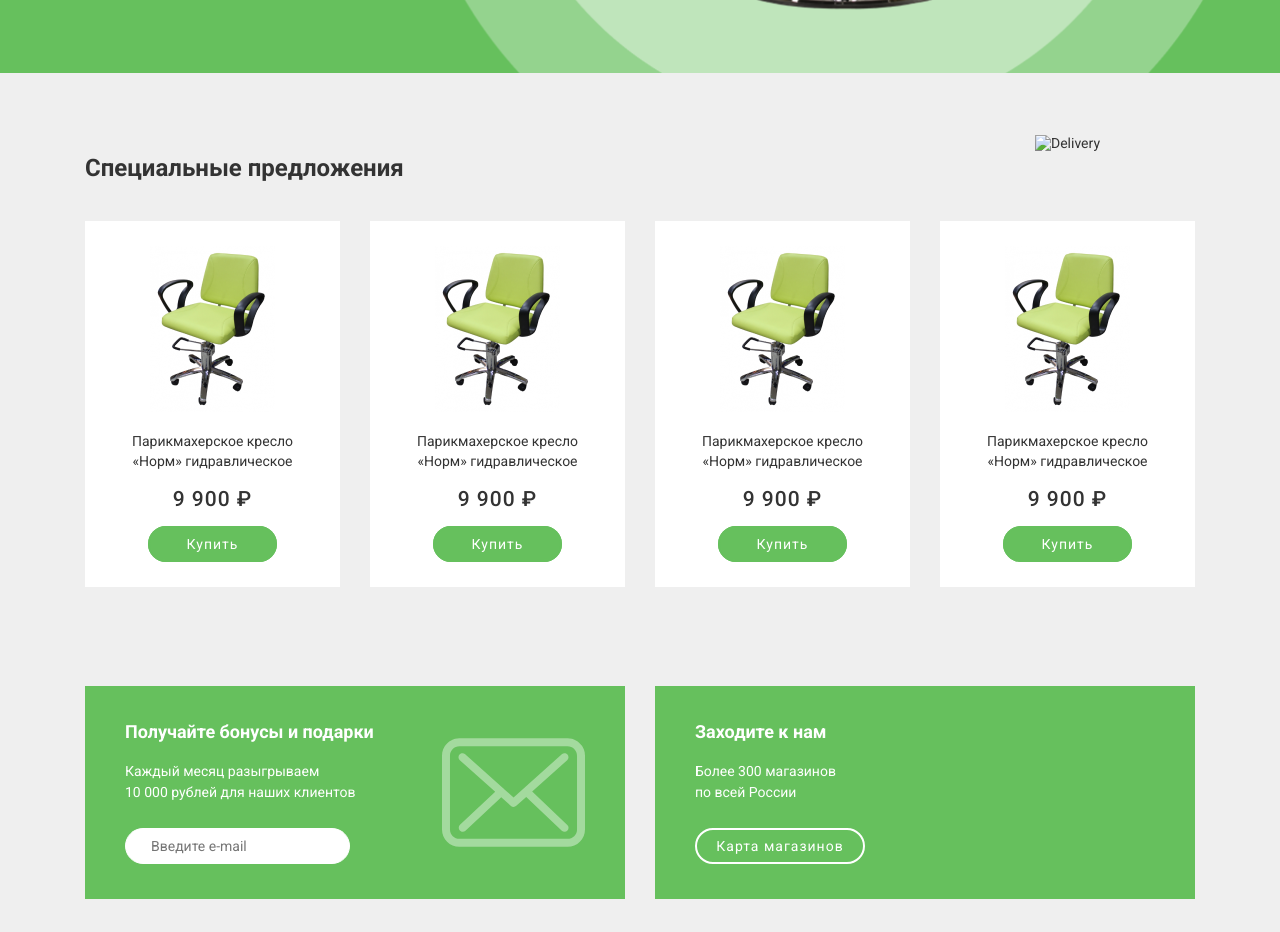
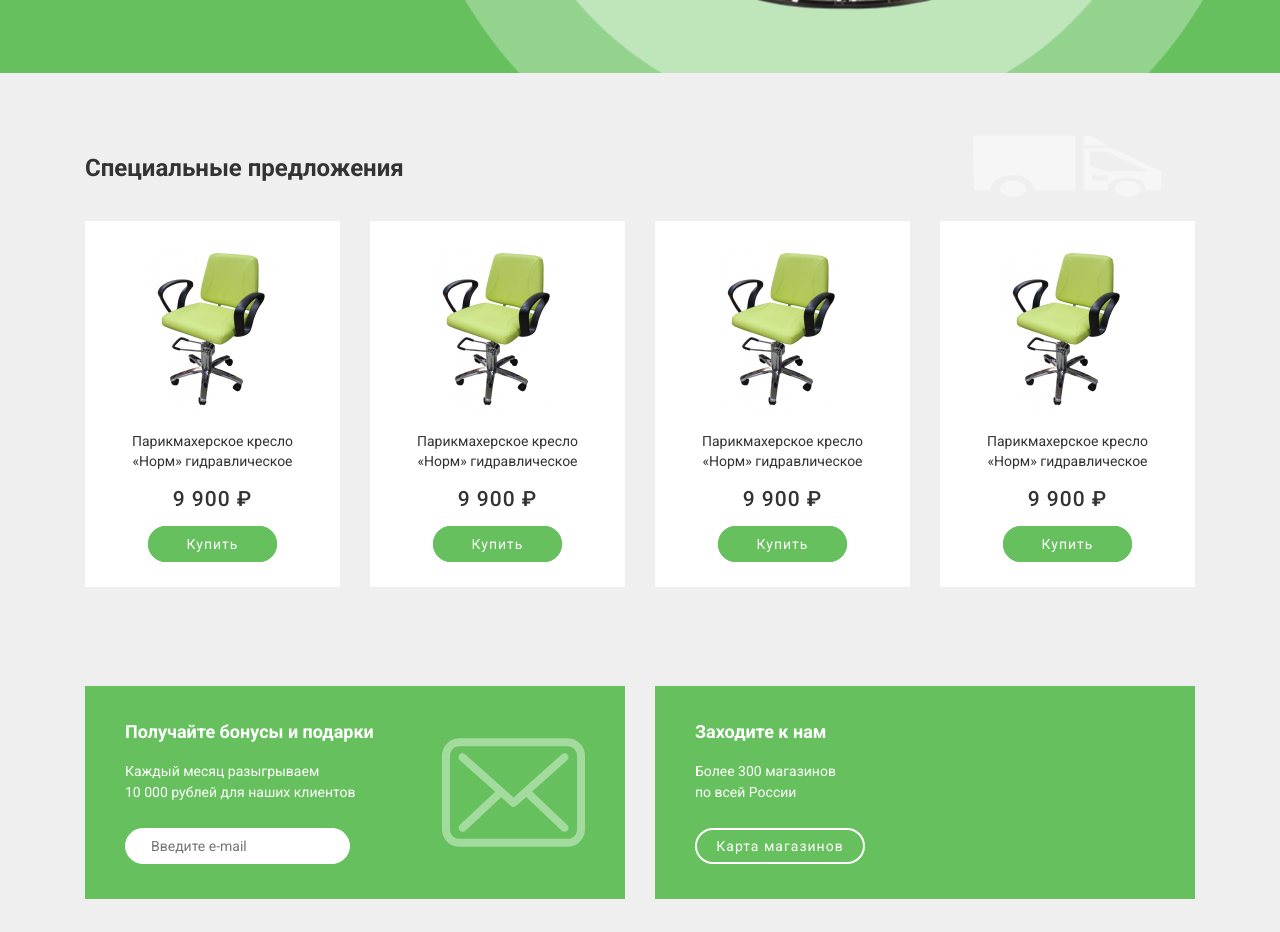
Before and after one commit to Markevi4/markevi4.github.io, a plain HTML site: page index.html in a window 1280 px wide. Shown: the part 780-1712 px from the top of the page. Drawn offline with nearby package versions, Linux system fonts and the light colour scheme.

Commit message:
Update index.html

```diff
--- a/index.html
+++ b/index.html
@@ -65,7 +65,7 @@
                     <h2 class="title-h2">Специальные предложения</h2>
                 </div>
                 <div class="grid-item grid-item-img">
-                    <img src="/Beauty/img/car.svg" alt="Delivery">
+                    <img src="img/car.svg" alt="Delivery">
                 </div>
                 <div class="grid-item grid-item-catalog">
                     <div class="bg-white">
```
